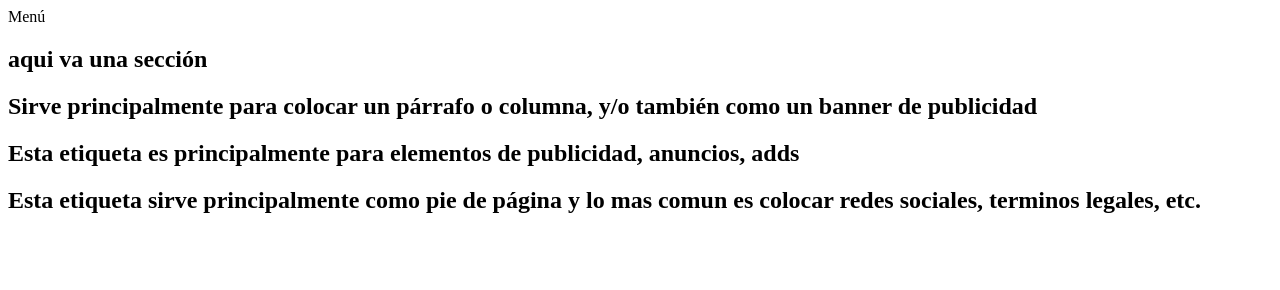
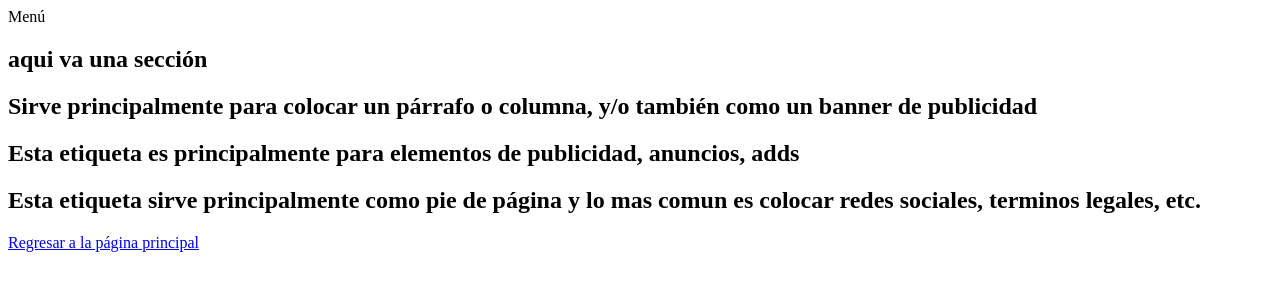
Before and after one commit to MariaJoseCastelan/4IV8_CASTELAN_MELO_MARIAJOSE, a plain HTML site: page 01PrimeraPractica/inicio.html in a window 1280 px wide. Drawn offline with Linux system fonts and the light colour scheme.

Commit message:
Correción y adición de los enlaces de navegación

```diff
--- a/01PrimeraPractica/inicio.html
+++ b/01PrimeraPractica/inicio.html
@@ -33,7 +33,7 @@
                     Esta etiqueta sirve principalmente como pie de página y lo mas comun es colocar redes sociales,
                     terminos legales, etc.
                 </h2>
-                <a href="./index.html"></a>
+                <a href="../01PrimeraPractica/index.html"> Regresar a la página principal</a>
             </footer>
         </div>
     </div>
```
